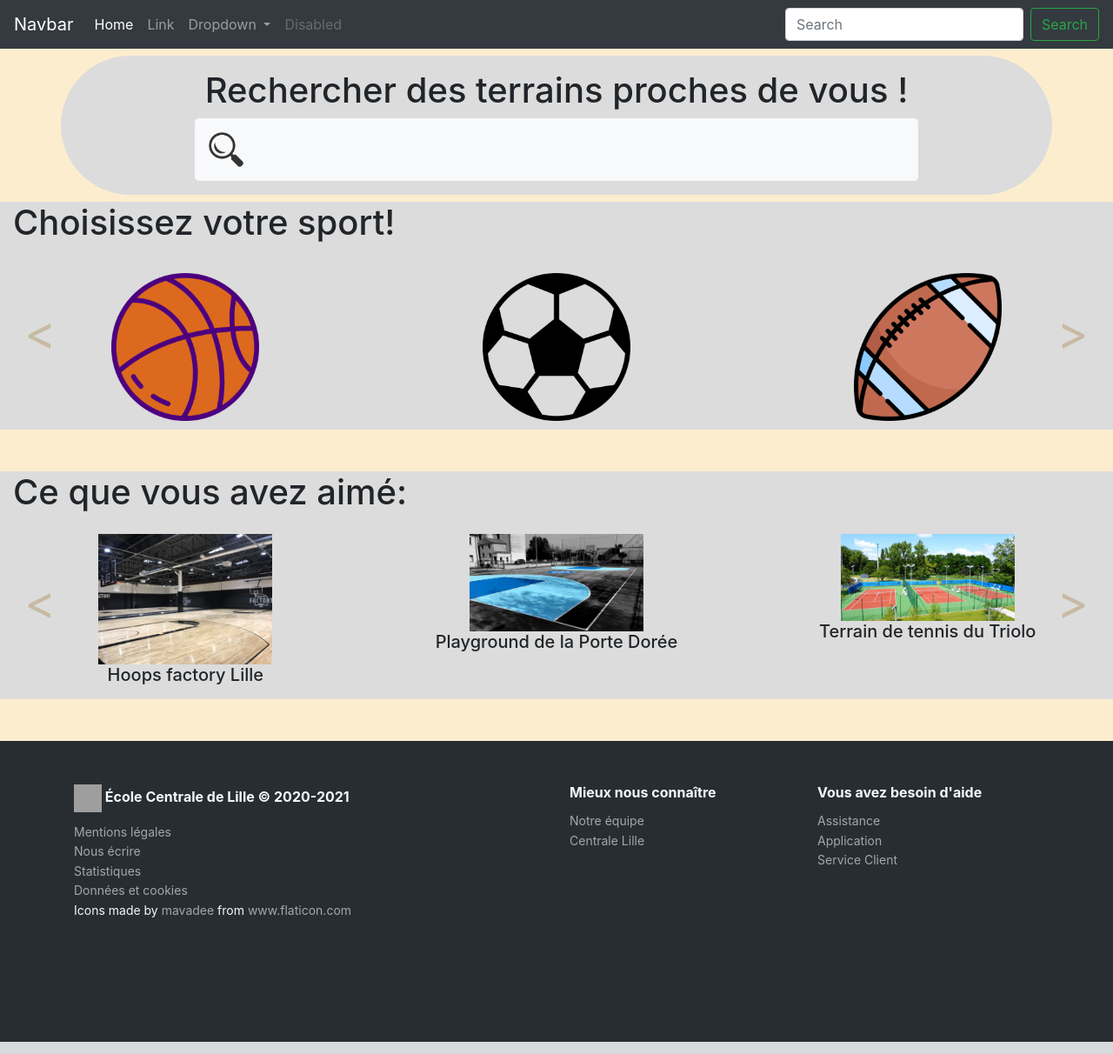
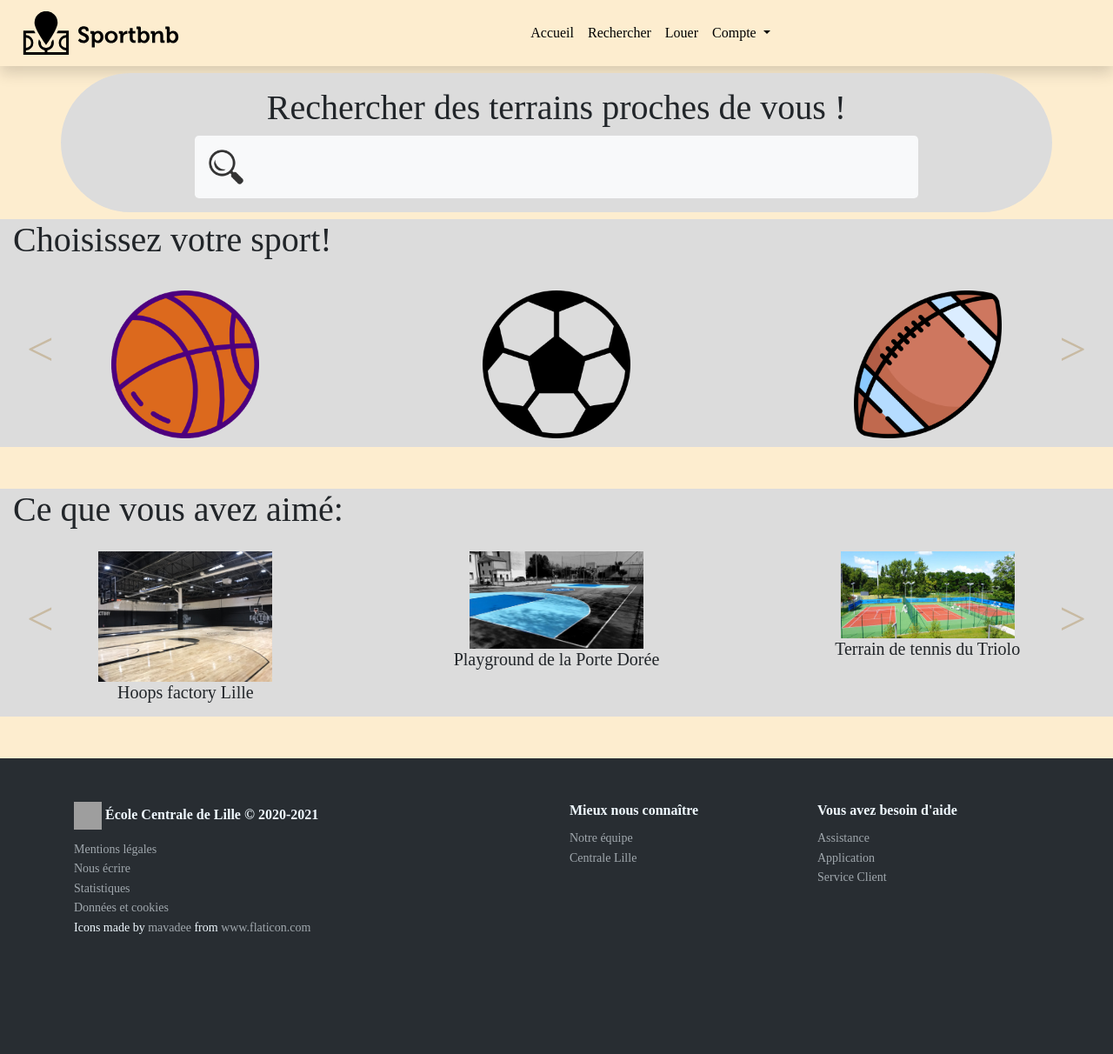
Before and after one commit to Nanok09/ProjetWeb, a PHP site: page / in a window 1280 px wide. Shown: the whole page at 87% size. Run offline with PHP 8.4, Linux system fonts and the light colour scheme; grey boxes are pictures that could not be loaded.

Commit message:
Header V1
Création du Header

```diff
--- a/templates/header.php
+++ b/templates/header.php
@@ -1,4 +1,4 @@
-
+<link rel="stylesheet" type="text/css" href="../css/header.css">
 
 <?php
 
@@ -16,43 +16,61 @@
 
     <script src="https://code.jquery.com/jquery-3.5.1.slim.min.js" integrity="sha384-DfXdz2htPH0lsSSs5nCTpuj/zy4C+OGpamoFVy38MVBnE+IbbVYUew+OrCXaRkfj" crossorigin="anonymous"></script>
     <script src="https://cdn.jsdelivr.net/npm/bootstrap@4.6.0/dist/js/bootstrap.bundle.min.js" integrity="sha384-Piv4xVNRyMGpqkS2by6br4gNJ7DXjqk09RmUpJ8jgGtD7zP9yug3goQfGII0yAns" crossorigin="anonymous"></script>
+    <style>
+        body{
+            font-family: "Avenir Next";
+        }
+
+        ul.navbar-nav a:hover {
+            background-color: #153455;
+            border-radius: 20px
+            !important;
+        }
+
+        ul.navbar-nav a:hover {
+            color: white
+            !important;
+        }
+
+
+    </style>
+
 </head>
 <body>
 
 
 
-<nav class="navbar navbar-expand-lg navbar-dark bg-dark">
-    <a class="navbar-brand" href="index.php?view=login-signIn">Navbar</a>
-    <button class="navbar-toggler" type="button" data-toggle="collapse" data-target="#navbarSupportedContent" aria-controls="navbarSupportedContent" aria-expanded="false" aria-label="Toggle navigation">
+<nav class="navbar navbar-expand-lg navbar-light shadow" style="background-color: #fdedcf;" aria-label="Tenth navbar example">
+    <a class="navbar-brand" href="#">
+        <img src="images/logo.svg" width="200" height="50" alt="">
+    </a>
+    <div class="container-fluid">
+        <button class="navbar-toggler" type="button" data-bs-toggle="collapse" data-bs-target="#navbarsExample08" aria-controls="navbarsExample08" aria-expanded="false" aria-label="Toggle navigation">
             <span class="navbar-toggler-icon"></span>
         </button>
-
-    <div class="collapse navbar-collapse" id="navbarSupportedContent">
-        <ul class="navbar-nav mr-auto">
-            <li class="nav-item active">
-                <a class="nav-link" href="#">Home <span class="sr-only">(current)</span></a>
+        <div class="collapse navbar-collapse justify-content-md-center" id="navbarsExample08">
+            <ul class="navbar-nav">
+                <li class="nav-item">
+                    <a class="nav-link" style="color: black" href="#">Accueil</a>
                 </li>
                 <li class="nav-item">
-                <a class="nav-link" href="#">Link</a>
+                    <a class="nav-link" style="color: black" href="#">Rechercher</a>
+                </li>
+                <li class="nav-item">
+                    <a class="nav-link" style="color: black" href="#">Louer</a>
                 </li>
                 <li class="nav-item dropdown">
-                <a class="nav-link dropdown-toggle" href="#" id="navbarDropdown" role="button" data-toggle="dropdown" aria-haspopup="true" aria-expanded="false">
-                    Dropdown
+                    <a class="nav-link dropdown-toggle" href="#" id="navbarDropdown" role="button" data-toggle="dropdown" aria-haspopup="true" aria-expanded="false" style="color: black">
+                        Compte
                     </a>
-                <div class="dropdown-menu" aria-labelledby="navbarDropdown">
-                    <a class="dropdown-item" href="#">Action</a>
-                    <a class="dropdown-item" href="#">Another action</a>
+                    <div class="dropdown-menu" aria-labelledby="navbarDropdown" style="background-color: #153455;">
+                        <a class="dropdown-item" href="#" style="color: white">Mon Compte</a>
+                        <a class="dropdown-item" href="#" style="color: white">Mes Discussions</a>
                         <div class="dropdown-divider"></div>
-                    <a class="dropdown-item" href="#">Something else here</a>
+                        <a class="dropdown-item" href="#" style="color: red">Me Déconnecter</a>
                     </div>
                 </li>
-            <li class="nav-item">
-                <a class="nav-link disabled" href="#" tabindex="-1" aria-disabled="true">Disabled</a>
-            </li>
             </ul>
-        <form class="form-inline my-2 my-lg-0">
-            <input class="form-control mr-sm-2" type="search" placeholder="Search" aria-label="Search">
-            <button class="btn btn-outline-success my-2 my-sm-0" type="submit">Search</button>
-        </form>
+        </div>
     </div>
 </nav>
```
Also changed, not shown: templates/accueil.php (+13 -13 lines), css/header.css (added), images/Logo.svg (added), 4 other files. Lines whose indentation alone changed are shown as unchanged.
